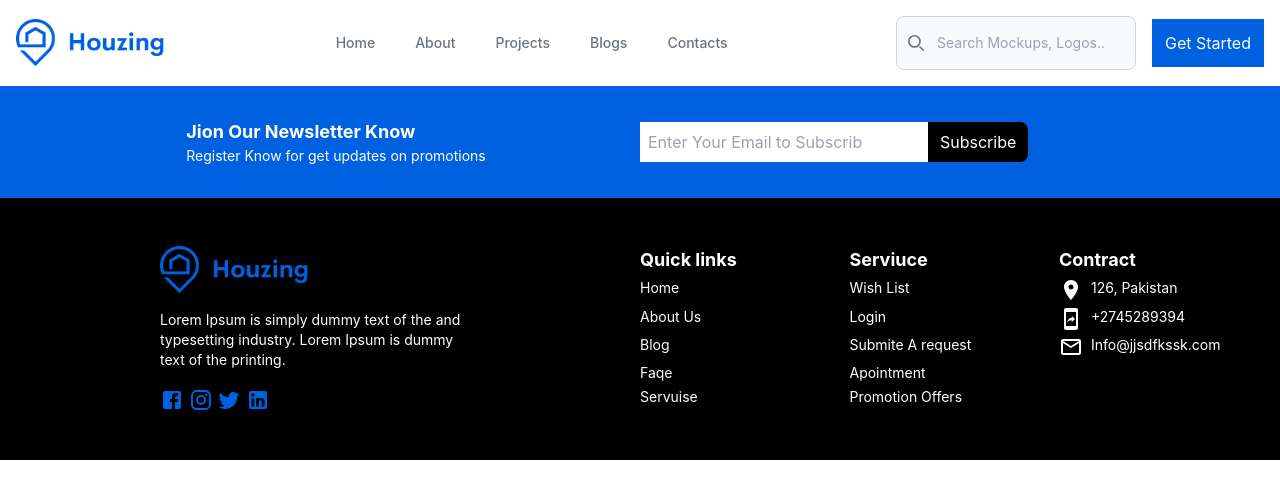
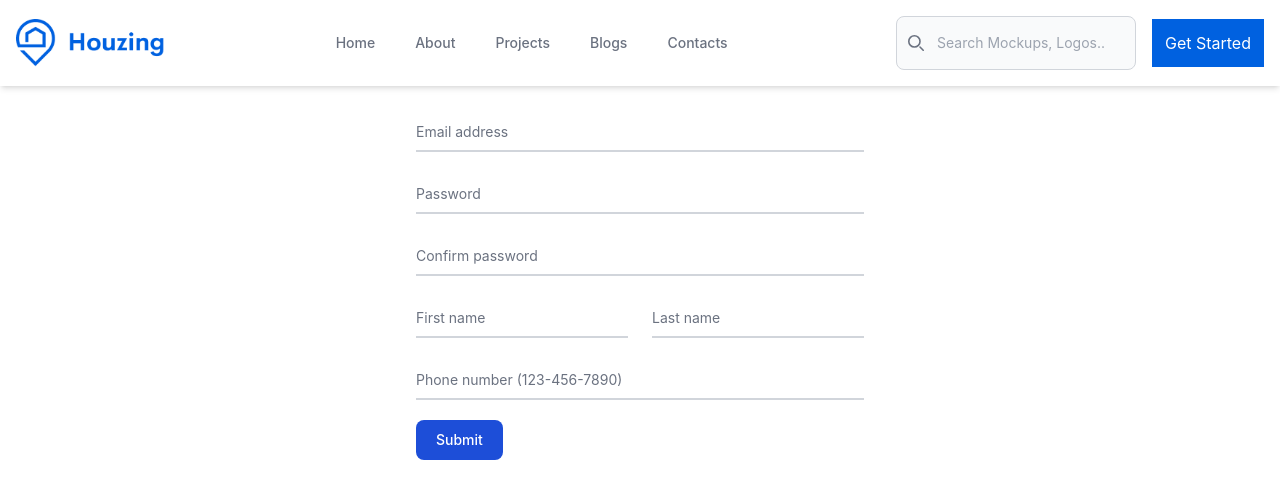
Before and after one commit to ismail-khan0/real_Estate, a React (Create React App) app: page /contacts in a window 1280 px wide. Shown: the top 498 px of the page. Built offline with nearby package versions, Linux system fonts and the light colour scheme.

Commit message:
create contact component

```diff
--- a/src/App.js
+++ b/src/App.js
@@ -9,7 +9,9 @@
 import Testemonial from "./Pages/Testemonial";
 import Footer from "./Pages/Footer";
 import Servicecard from "./Components/Servicecard";
+import ContactPage from "./Pages/ContactPage";
 import { BrowserRouter as Router, Routes, Route } from "react-router-dom";
+
 
 function App() {
   return (
@@ -53,7 +55,7 @@
           }
         />
 
-        <Route path="/contacts" element={<Footer />} />
+        <Route path="/contacts" element={<ContactPage/>} />
 
         <Route path="/blogs" element={<Featured />} />
         <Route path="/footer" element={<Footer/>} />
--- /dev/null
+++ b/src/Components/Contact_form.js
@@ -0,0 +1,41 @@
+import React from 'react'
+
+function Contact_form() {
+  return (
+    <div>
+<form className="max-w-md lg:mx-auto mx-4s mt-6 ">
+  <div className="relative z-0 w-full mb-5 group">
+      <input type="email" name="floating_email" id="floating_email" className="block py-2.5 px-0 w-full text-sm text-gray-900 bg-transparent border-0 border-b-2 border-gray-300 appearance-none dark:text-white dark:border-gray-600 dark:focus:border-blue-500 focus:outline-none focus:ring-0 focus:border-blue-600 peer" placeholder=" " required />
+      <label for="floating_email" className="peer-focus:font-medium absolute text-sm text-gray-500 dark:text-gray-400 duration-300 transform -translate-y-6 scale-75 top-3 -z-10 origin-[0] peer-focus:start-0 rtl:peer-focus:translate-x-1/4 rtl:peer-focus:left-auto peer-focus:text-blue-600 peer-focus:dark:text-blue-500 peer-placeholder-shown:scale-100 peer-placeholder-shown:translate-y-0 peer-focus:scale-75 peer-focus:-translate-y-6">Email address</label>
+  </div>
+  <div className="relative z-0 w-full mb-5 group">
+      <input type="password" name="floating_password" id="floating_password" className="block py-2.5 px-0 w-full text-sm text-gray-900 bg-transparent border-0 border-b-2 border-gray-300 appearance-none dark:text-white dark:border-gray-600 dark:focus:border-blue-500 focus:outline-none focus:ring-0 focus:border-blue-600 peer" placeholder=" " required />
+      <label for="floating_password" className="peer-focus:font-medium absolute text-sm text-gray-500 dark:text-gray-400 duration-300 transform -translate-y-6 scale-75 top-3 -z-10 origin-[0] peer-focus:start-0 rtl:peer-focus:translate-x-1/4 peer-focus:text-blue-600 peer-focus:dark:text-blue-500 peer-placeholder-shown:scale-100 peer-placeholder-shown:translate-y-0 peer-focus:scale-75 peer-focus:-translate-y-6">Password</label>
+  </div>
+  <div className="relative z-0 w-full mb-5 group">
+      <input type="password" name="repeat_password" id="floating_repeat_password" className="block py-2.5 px-0 w-full text-sm text-gray-900 bg-transparent border-0 border-b-2 border-gray-300 appearance-none dark:text-white dark:border-gray-600 dark:focus:border-blue-500 focus:outline-none focus:ring-0 focus:border-blue-600 peer" placeholder=" " required />
+      <label for="floating_repeat_password" className="peer-focus:font-medium absolute text-sm text-gray-500 dark:text-gray-400 duration-300 transform -translate-y-6 scale-75 top-3 -z-10 origin-[0] peer-focus:start-0 rtl:peer-focus:translate-x-1/4 peer-focus:text-blue-600 peer-focus:dark:text-blue-500 peer-placeholder-shown:scale-100 peer-placeholder-shown:translate-y-0 peer-focus:scale-75 peer-focus:-translate-y-6">Confirm password</label>
+  </div>
+  <div className="grid md:grid-cols-2 md:gap-6">
+    <div className="relative z-0 w-full mb-5 group">
+        <input type="text" name="floating_first_name" id="floating_first_name" className="block py-2.5 px-0 w-full text-sm text-gray-900 bg-transparent border-0 border-b-2 border-gray-300 appearance-none dark:text-white dark:border-gray-600 dark:focus:border-blue-500 focus:outline-none focus:ring-0 focus:border-blue-600 peer" placeholder=" " required />
+        <label for="floating_first_name" className="peer-focus:font-medium absolute text-sm text-gray-500 dark:text-gray-400 duration-300 transform -translate-y-6 scale-75 top-3 -z-10 origin-[0] peer-focus:start-0 rtl:peer-focus:translate-x-1/4 peer-focus:text-blue-600 peer-focus:dark:text-blue-500 peer-placeholder-shown:scale-100 peer-placeholder-shown:translate-y-0 peer-focus:scale-75 peer-focus:-translate-y-6">First name</label>
+    </div>
+    <div className="relative z-0 w-full mb-5 group">
+        <input type="text" name="floating_last_name" id="floating_last_name" className="block py-2.5 px-0 w-full text-sm text-gray-900 bg-transparent border-0 border-b-2 border-gray-300 appearance-none dark:text-white dark:border-gray-600 dark:focus:border-blue-500 focus:outline-none focus:ring-0 focus:border-blue-600 peer" placeholder=" " required />
+        <label for="floating_last_name" className="peer-focus:font-medium absolute text-sm text-gray-500 dark:text-gray-400 duration-300 transform -translate-y-6 scale-75 top-3 -z-10 origin-[0] peer-focus:start-0 rtl:peer-focus:translate-x-1/4 peer-focus:text-blue-600 peer-focus:dark:text-blue-500 peer-placeholder-shown:scale-100 peer-placeholder-shown:translate-y-0 peer-focus:scale-75 peer-focus:-translate-y-6">Last name</label>
+    </div>
+  </div>
+  <div className="relative z-0 w-full mb-5 group">
+        <input type="tel" pattern="[0-9]{3}-[0-9]{3}-[0-9]{4}" name="floating_phone" id="floating_phone" className="block py-2.5 px-0 w-full text-sm text-gray-900 bg-transparent border-0 border-b-2 border-gray-300 appearance-none dark:text-white dark:border-gray-600 dark:focus:border-blue-500 focus:outline-none focus:ring-0 focus:border-blue-600 peer" placeholder=" " required />
+        <label for="floating_phone" className="peer-focus:font-medium absolute text-sm text-gray-500 dark:text-gray-400 duration-300 transform -translate-y-6 scale-75 top-3 -z-10 origin-[0] peer-focus:start-0 rtl:peer-focus:translate-x-1/4 peer-focus:text-blue-600 peer-focus:dark:text-blue-500 peer-placeholder-shown:scale-100 peer-placeholder-shown:translate-y-0 peer-focus:scale-75 peer-focus:-translate-y-6">Phone number (123-456-7890)</label>
+    </div>
+
+
+  <button type="submit" className="text-white bg-blue-700 hover:bg-blue-800 focus:ring-4 focus:outline-none focus:ring-blue-300 font-medium rounded-lg text-sm w-full sm:w-auto px-5 py-2.5 text-center dark:bg-blue-600 dark:hover:bg-blue-700 dark:focus:ring-blue-800">Submit</button>
+</form>
+    </div>
+  )
+}
+
+export default Contact_form
--- /dev/null
+++ b/src/Pages/ContactPage.js
@@ -0,0 +1,13 @@
+import React from 'react'
+import Contact_form from '../Components/Contact_form'
+
+function ContactPage() {
+
+  return (
+    <div className=''>
+      <Contact_form/>
+    </div>
+  )
+}
+
+export default ContactPage
```
Also changed, not shown: 1 other file (tests, documents, lock files or other folders).
